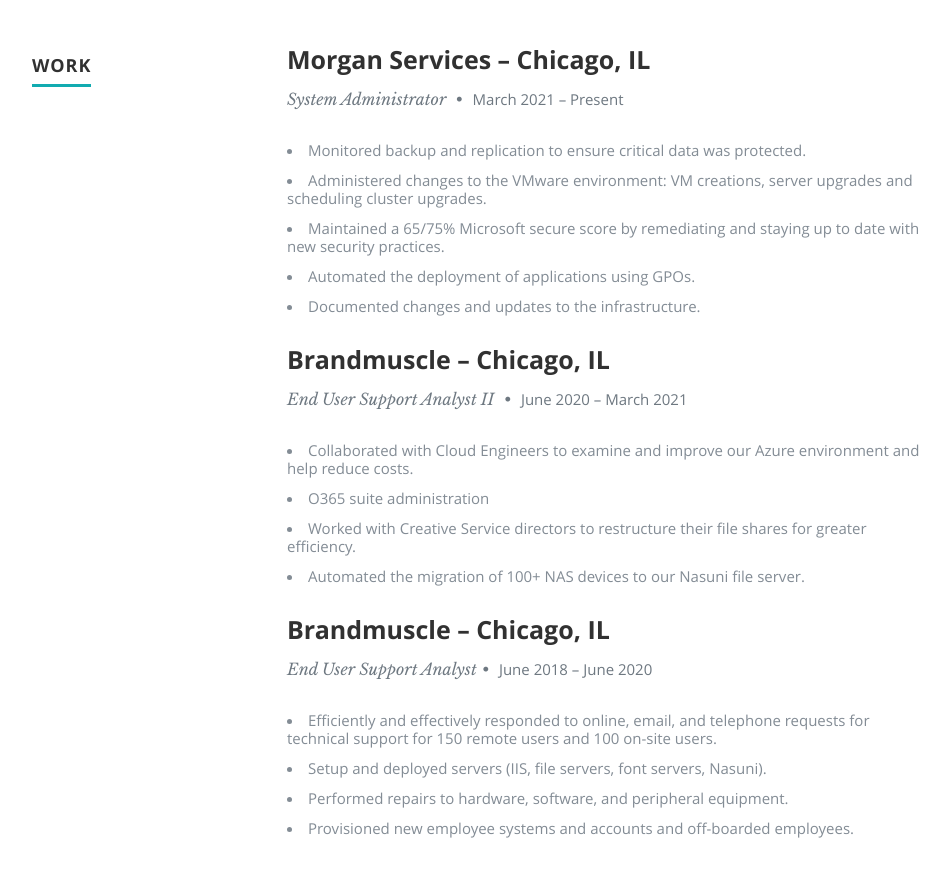
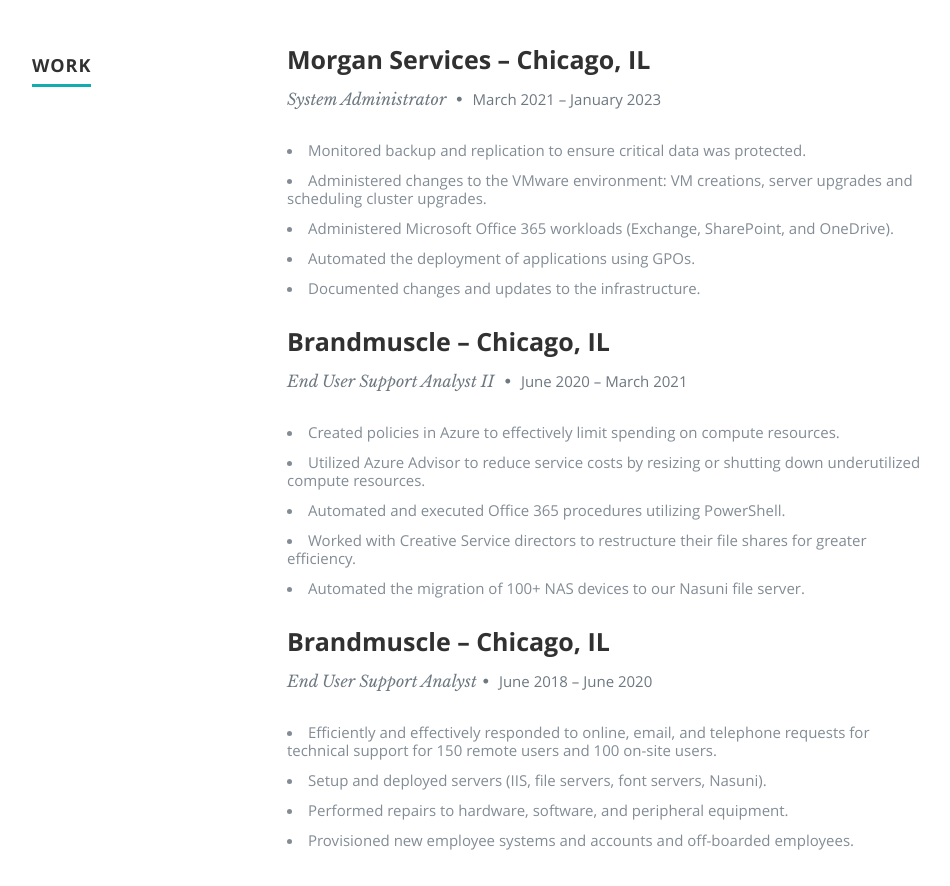
Before and after one commit to ndmausehund/azure-resume, a plain HTML site: page frontend/index.html in a window 1280 px wide. Shown: the part 1596-2482 px from the top of the page, without its empty margins (118-1068 px from the left). Drawn offline with nearby package versions, Linux system fonts and the light colour scheme; no server answers.

Commit message:
made updates to html

```diff
--- a/frontend/index.html
+++ b/frontend/index.html
@@ -183,12 +183,13 @@
                <div class="twelve columns">
 
                   <h3>Morgan Services – Chicago, IL</h3>
-                  <p class="info">System Administrator <span>&bull;</span> <em class="date">March 2021 – Present</em></p>
+                  <p class="info">System Administrator <span>&bull;</span> <em class="date">March 2021 – January 2023</em></p>
+
 
                   <p>
                   <li>Monitored backup and replication to ensure critical data was protected.</li>
                   <li>Administered changes to the VMware environment: VM creations, server upgrades and scheduling cluster upgrades.</li>
-                  <li>Maintained a 65/75% Microsoft secure score by remediating and staying up to date with new security practices.</li>
+                  <li>Administered Microsoft Office 365 workloads (Exchange, SharePoint, and OneDrive).</li>
                   <li>Automated the deployment of applications using GPOs.</li>
                   <li>Documented changes and updates to the infrastructure.</li>
                   </p>
@@ -205,8 +206,10 @@
                   <p class="info">End User Support Analyst II <span>&bull;</span> <em class="date">June 2020 – March 2021</em></p>
 
                   <p>
-                  <li>Collaborated with Cloud Engineers to examine and improve our Azure environment and help reduce costs.</li>
-                  <li>O365 suite administration</li>
+                  <li>Created policies in Azure to effectively limit spending on compute resources.</li>
+                  <li>Utilized Azure Advisor to reduce service costs by resizing or shutting down underutilized
+                     compute resources.</li>
+                  <li>Automated and executed Office 365 procedures utilizing PowerShell.</li>
                   <li>Worked with Creative Service directors to restructure their file shares for greater efficiency.</li>
                   <li>Automated the migration of 100+ NAS devices to our Nasuni file server.</li>
                   </p>
```
